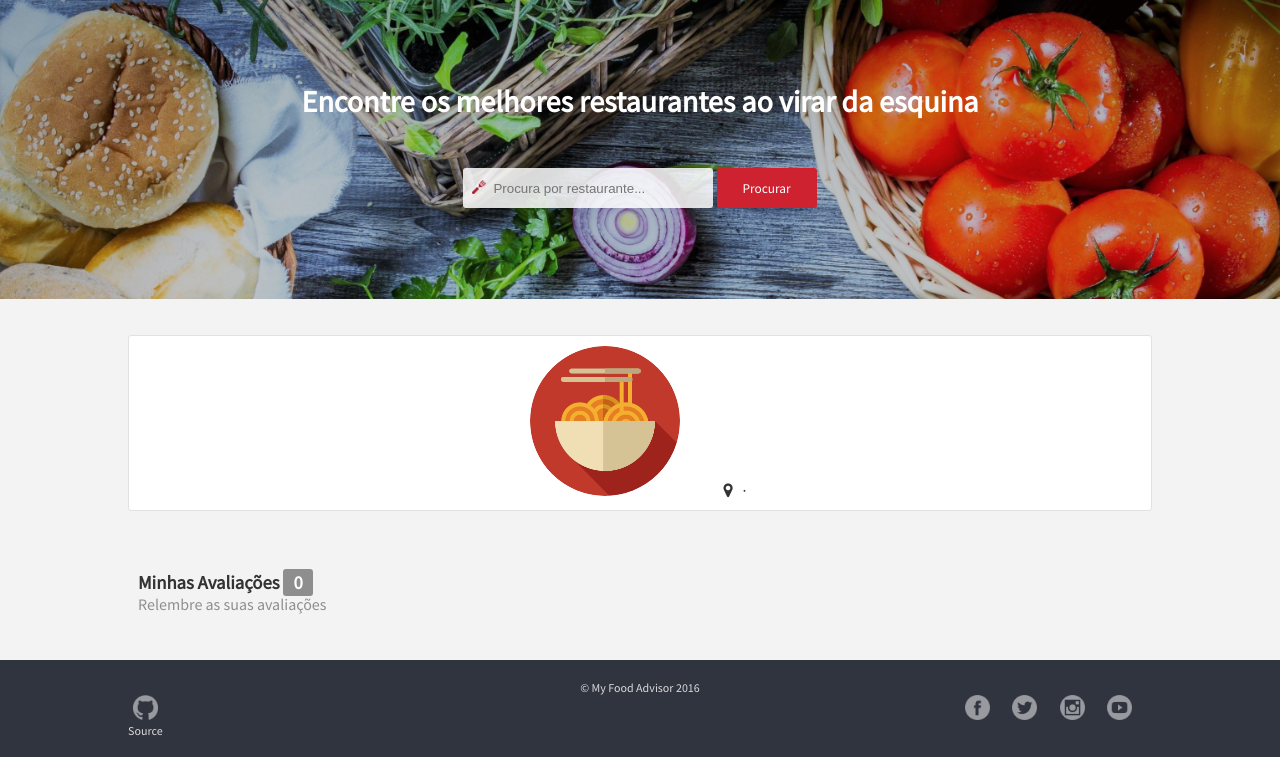
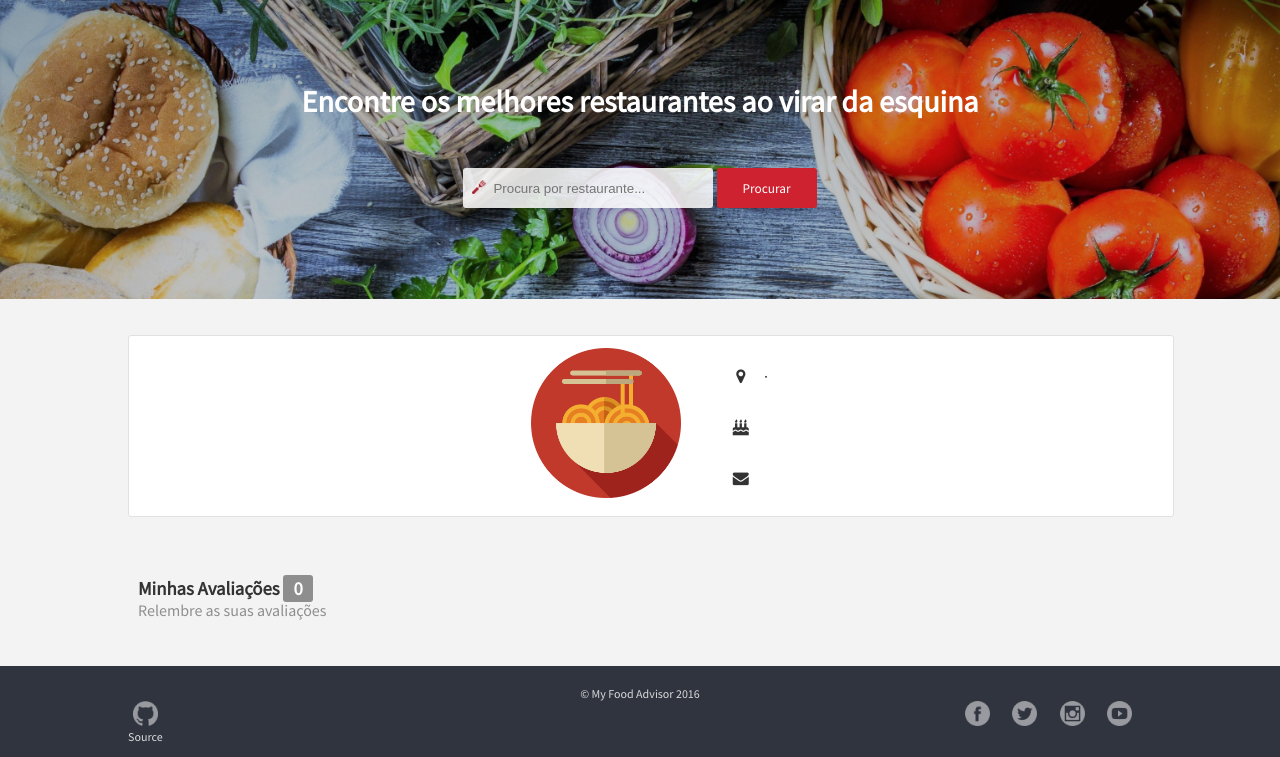
Before and after one commit to BSantos22/FEUP-LTW, a PHP site: page /pages/profile.php in a window 1280 px wide. Shown: the part 57-814 px from the top of the page. Run offline with PHP 8.4, Linux system fonts and the light colour scheme; the visitor is signed in with stand-in values (Sample User, id 1); data comes from the database, SQL or seed files in the repository; some libraries are stand-ins or nearby versions.

Commit message:
some bugs fixed

```diff
--- a/styles/profilestyle.css
+++ b/styles/profilestyle.css
@@ -1,28 +1,30 @@
 #myprofile {
-    display: block;
-    text-align: center;
+    width: 100%;
     padding: 10px;
     margin-bottom: 60px;
 }
 
-#userlogo {
-    display: inline-block;
-    padding-right: 40px;
+#td-image {
+    vertical-align: top;
+    padding-right: 50px;
+}
+
+#td-user {
+    text-align: left;
+}
+
+.td-icon {
+    text-align: center;
+    padding-right: 10px;
+}
+
+.td-info {
+    text-align: left;
 }
 
 #myprofile img {
     width: 150px;
     height: auto;
-    border-radius: 50%;
-}
-
-#userpresentation {
-    display: inline-block;
-    text-align: justify;
-}
-
-#userpresentation h2 {
-    vertical-align: middle;
 }
 
 .myrestaurants {
--- a/styles/style.css
+++ b/styles/style.css
@@ -244,6 +244,7 @@
     padding-top: 20px;
     padding-bottom: 20px;
     color: #333333;
+    width: 100%;
 }
 
 .central .container {
--- a/templates/profile.php
+++ b/templates/profile.php
@@ -1,40 +1,60 @@
 <section class="central">
     <div class="container">
         <article id="myprofile" class="box">
-            <div id="userlogo"><img src="../uploads/users/defaultlogo.png"></div>
-            <div id="userpresentation">
-                <h2><?=$user['name']?></h2>
-                <p><i class="fa fa-map-marker" aria-hidden="true"></i>&nbsp;&nbsp;<?=$user['city']?>&nbsp;&middot&nbsp;<?=$user['country']?></p>
-            </div>
+            <table>
+                <tr>
+                    <td id="td-image" rowspan="5"><img src="../uploads/users/defaultlogo.png"></td>
+                </tr>
+                <tr>
+                    <td colspan="2" id="td-user"><h2><?= $user['name'] ?></h2></td>
+                    <h2>
+                </tr>
+                <tr>
+                    <td class="td-icon"><i class="fa fa-map-marker" aria-hidden="true"></i></td>
+                    <td class="td-info"><?= $user['city'] ?>&nbsp;&middot&nbsp;<?= $user['country'] ?></td>
+                </tr>
+                <tr>
+                    <td class="td-icon"><i class="fa fa-birthday-cake" aria-hidden="true"></i></td>
+                    <td class="td-info"><?= $user['birthday'] ?></td>
+                </tr>
+                <tr>
+                    <td class="td-icon"><i class="fa fa-envelope" aria-hidden="true"></i></td>
+                    <td class="td-info"><?= $user['email'] ?></td>
+                </tr>
+                <tr></tr>
+            </table>
         </article>
 
-        <?php if($user['status']=='owner'){ ?>
+        <?php if ($user['status'] == 'owner') { ?>
             <section class="myrestaurants">
                 <div class="sectiondescription">
                     <h3>Meus Restaurantes
-                        <?php if(sizeof($restaurants)>0){ ?>
-                            <span class="number"><?=sizeof($restaurants)?></span>
+                        <?php if (sizeof($restaurants) > 0) { ?>
+                            <span class="number"><?= sizeof($restaurants) ?></span>
                         <?php } else { ?>
-                            <span class="zero"><?=sizeof($restaurants)?></span>
+                            <span class="zero"><?= sizeof($restaurants) ?></span>
                         <?php } ?>
                     </h3>
                     <p>Faça a gestão dos seus restaurantes de modo a melhorar as suas avaliações</p>
                 </div>
-                <?php foreach($restaurants as $restaurant) { ?>
+                <?php foreach ($restaurants as $restaurant) { ?>
                     <article class="listrestaurant box">
                         <div class="restaurantphoto">
                             <img src="../uploads/restaurants/restaurant1.png">
                         </div>
-                        <div class= "content">
-                            <a href="../pages/restaurant.php?id=<?=$restaurant['id']?>"><h3><?=$restaurant['name']?></h3></a>
+                        <div class="content">
+                            <a href="../pages/restaurant.php?id=<?= $restaurant['id'] ?>">
+                                <h3><?= $restaurant['name'] ?></h3></a>
                             <div class="rating">
-                                <?php for ($i = 0; $i < intval($restaurant['reviewersRating']); $i++){ ?>
+                                <?php for ($i = 0; $i < intval($restaurant['reviewersRating']); $i++) { ?>
                                     <img src="../res/images/star.png">
                                 <?php } ?>
                             </div>
                             <br>
-                            <p><?=$restaurant['city']?>&middot<?=$restaurant['country']?></p><br>
-                            <a href="../pages/restaurant.php?id=<?=$restaurant['id']?>"><button class="btn" id="btn-details">Ver detalhes</button></a>
+                            <p><?= $restaurant['city'] ?>&middot<?= $restaurant['country'] ?></p><br>
+                            <a href="../pages/restaurant.php?id=<?= $restaurant['id'] ?>">
+                                <button class="btn" id="btn-details">Ver detalhes</button>
+                            </a>
                         </div>
                     </article>
                 <?php } ?>
@@ -44,19 +64,20 @@
         <section class="myreviews">
             <div class="sectiondescription">
                 <h3>Minhas Avaliações
-                    <?php if(sizeof($reviews)>0){ ?>
-                        <span class="number"><?=sizeof($reviews)?></span>
+                    <?php if (sizeof($reviews) > 0) { ?>
+                        <span class="number"><?= sizeof($reviews) ?></span>
                     <?php } else { ?>
-                        <span class="zero"><?=sizeof($reviews)?></span>
+                        <span class="zero"><?= sizeof($reviews) ?></span>
                     <?php } ?>
                 </h3>
                 <p>Relembre as suas avaliações</p>
             </div>
             <?php foreach ($reviews as $review) { ?>
                 <article class="review box">
-                    <a href="../pages/restaurant.php?id=<?=$review['restaurantid']?>"><h4><?= $review['restaurantname'] ?></h4></a><br>
+                    <a href="../pages/restaurant.php?id=<?= $review['restaurantid'] ?>">
+                        <h4><?= $review['restaurantname'] ?></h4></a><br>
                     <div class="rating">
-                        <?php for ($i = 0; $i < intval($review['rating']); $i++){ ?>
+                        <?php for ($i = 0; $i < intval($review['rating']); $i++) { ?>
                             <img src="../res/images/star.png">
                         <?php } ?>
                     </div>
--- a/templates/restaurant.php
+++ b/templates/restaurant.php
@@ -81,8 +81,7 @@
                     </label>
                     <br><br>
                     <label>Opinião:
-                    <textarea rows="4" cols="100" name="text" value="">
-                    </textarea>
+                    <textarea rows="4" cols="100" name="text" value=""></textarea>
                     </label>
                     <input type="submit" id="btn-submit" class="btn" name="btnSubmit" value="Publicar">
                 </form>
```
Also changed, not shown: database/database.sql (+14 -7 lines), database/database.db.
